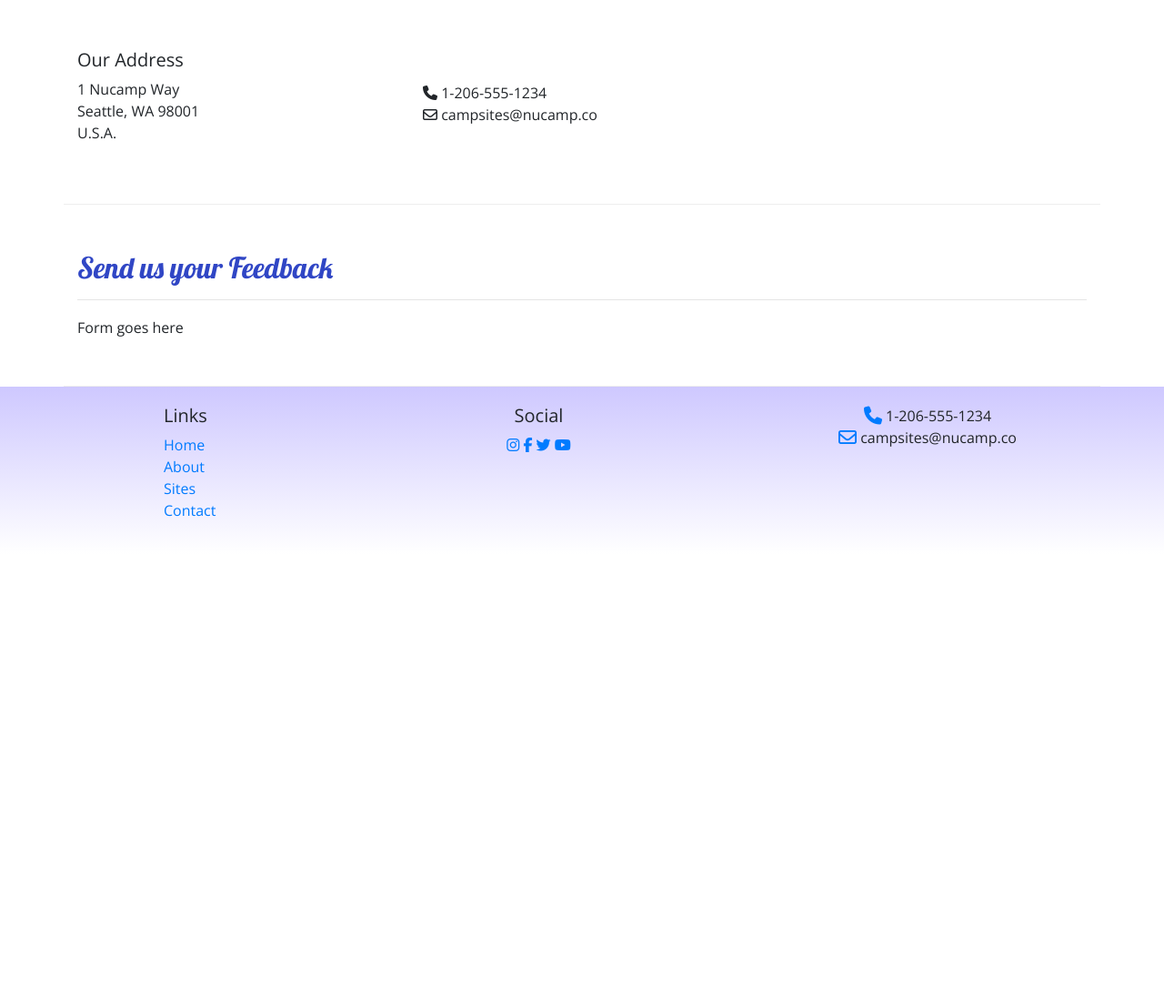
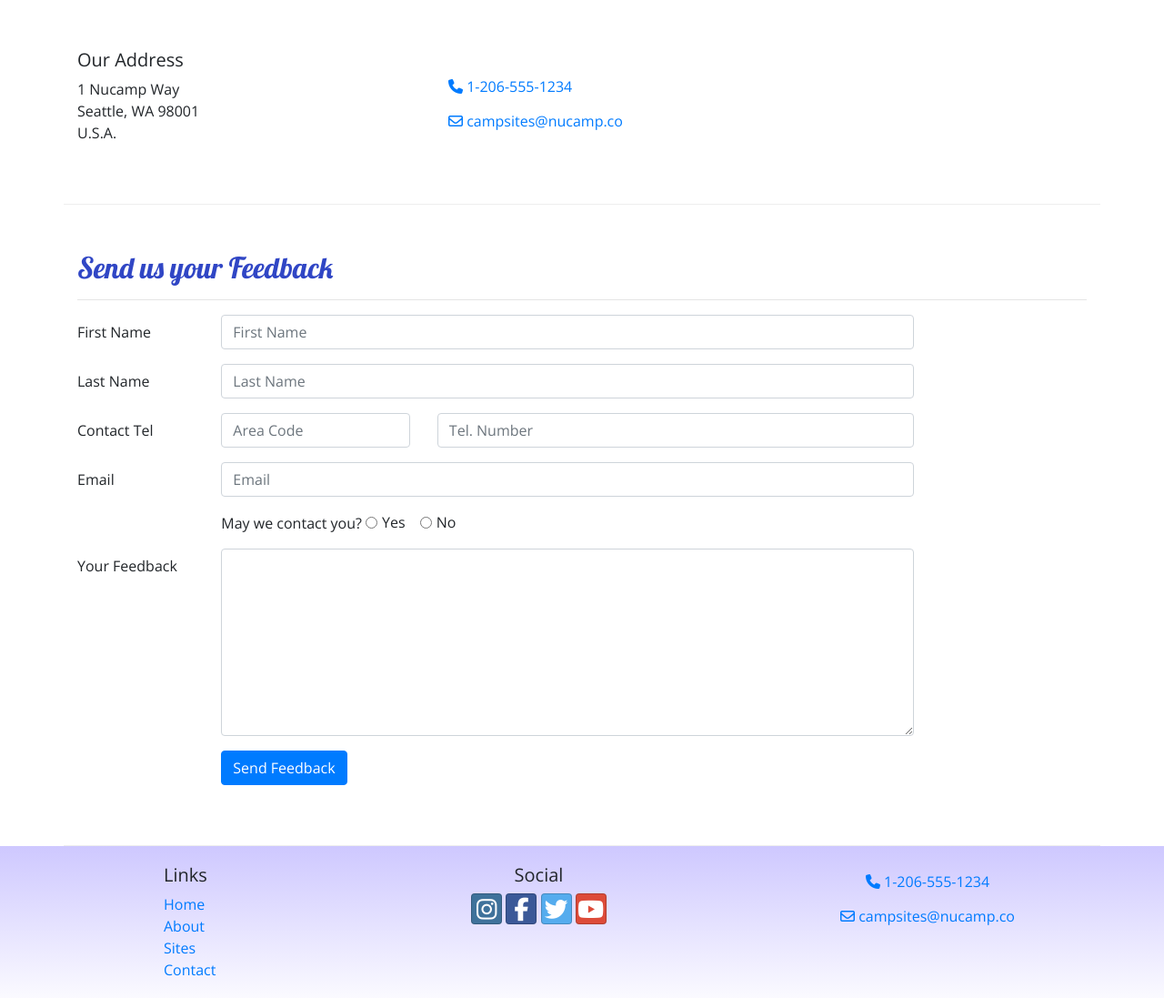
Before and after one commit to hamza-bouthour/nucamp, a website: page contactus.html in a window 1280 px wide. Shown: the part 300-1397 px from the top of the page at 91% size. Before the commit the page ends 909 px from the top, so only its background shows below. Drawn offline with nearby package versions, Linux system fonts and the light colour scheme.

Commit message:
form added and styled

```diff
--- a/contactus.html
+++ b/contactus.html
@@ -69,8 +69,10 @@
                 </address>
             </div>
             <div class="col">
-                <i class="fa fa-phone"></i> 1-206-555-1234<br>
-                <i class="fa fa-envelope-o"></i> campsites@nucamp.co
+                <div class="col">
+                    <a role="button" class="btn btn-link" href="tel:+12065551234"><i class="fa fa-phone"></i> 1-206-555-1234</a><br />
+                    <a role="button" class="btn btn-link" href="mailto:campsites@nucamp.co"><i class="fa fa-envelope-o"></i> campsites@nucamp.co</a>
+                </div>
             </div>
         </div>
 
@@ -80,7 +82,62 @@
                 <hr />
             </div>
             <div class="col-md-10">
-                Form goes here
+                <form action="">
+                    <div class="form-group row">
+                        <label for="firstName" class="col-md-2 col-form-label">First Name</label>
+                        <div class="col-md-10">
+                            <input type="text" class="form-control" name="firstName" id="firstName" placeholder="First Name">
+                        </div>
+
+                    </div>
+                    <div class="form-group row">
+                        <label for="lastName" class="col-md-2 col-form-label">Last Name</label>
+                        <div class="col-md-10">
+                            <input type="text" class="form-control" name="lastName" id="lastName" placeholder="Last Name">
+                        </div>
+
+                    </div>
+                    <div class="form-group row">
+                        <label for="areaCode" class="col-md-2 col-form-label">Contact Tel</label>
+                        <div class="col-5 col-md-3"><input type="text" class="form-control" name="areaCode" id="areaCode" placeholder="Area Code"></div>
+                        <div class="col-7"><input type="text" class="form-control" name="telNum" id="telNum" placeholder="Tel. Number"></div>
+
+
+                    </div>
+                    <div class="form-group row">
+                        <label for="email" class="col-md-2 col-form-label">Email</label>
+                        <div class="col-md-10"><input type="email" class="form-control" name="email" id="email" placeholder="Email"></div>
+
+                    </div>
+
+                    <div class="form-group row">
+                        <div class="col offset-md-2">
+                            May we contact you?
+                            <div class="form-check form-check-inline">
+                                <input type="radio" class="form-check-input" id="contactYes" name="contactRadios" value="yes" id="">
+                                <label for="contactYes" class="form-check-label">Yes</label>
+                            </div>
+                            <div class="form-check form-check-inline">
+                                <input type="radio" class="form-check-input" id="contactNo" name="contactRadios" value="no" id="">
+                                <label for="contactNo" class="form-check-label">No</label>
+                            </div>
+
+                        </div>
+                    </div>
+                    <div class="form-group row">
+                        <label for="feedback" class="col-md-2 col-form-label">Your Feedback</label>
+                        <div class="col-md-10">
+                            <textarea name="feedback" class="form-control" id="feedback" rows="8"></textarea>
+                        </div>
+
+                    </div>
+                    <div class="form-group row">
+                        <div class="offset-md-2 col-md-10">
+                            <button type="submit" class="btn btn-primary">Send Feedback</button>
+                        </div>
+                    </div>
+
+                </form>
             </div>
         </div>
 
@@ -100,14 +157,14 @@
                 </div>
                 <div class="col-6 col-sm-5 text-center">
                     <h5>Social</h5>
-                    <a href="http://instagram.com/"><i class="fa fa-instagram"></i></a>
-                    <a href="http://facebook.com/"><i class="fa fa-facebook"></i></a>
-                    <a href="http://twitter.com/"><i class="fa fa-twitter"></i></a>
-                    <a href="http://youtube.com/"><i class="fa fa-youtube"></i></a>
+                    <a class="btn btn-social-icon btn-instagram" href="http://instagram.com/"><i class="fa fa-instagram"></i></a>
+                    <a class="btn btn-social-icon btn-facebook" href="http://facebook.com/"><i class="fa fa-facebook"></i></a>
+                    <a class="btn btn-social-icon btn-twitter" href="http://twitter.com/"><i class="fa fa-twitter"></i></a>
+                    <a class="btn btn-social-icon btn-google" href="http://youtube.com/"><i class="fa fa-youtube"></i></a>
                 </div>
                 <div class="col-sm-4 text-center">
-                    <i class="fa fa-phone fa-lg text-primary"></i> 1-206-555-1234<br />
-                    <i class="fa fa-envelope-o fa-lg text-primary"></i> campsites@nucamp.co
+                    <a role="button" class="btn btn-link" href="tel:+12065551234"><i class="fa fa-phone"></i> 1-206-555-1234</a><br />
+                    <a role="button" class="btn btn-link" href="mailto:campsites@nucamp.co"><i class="fa fa-envelope-o"></i> campsites@nucamp.co</a>
                 </div>
             </div>
         </div>
```
Also changed, not shown: aboutus.html (+8 -7 lines), index.html (+7 -7 lines).
